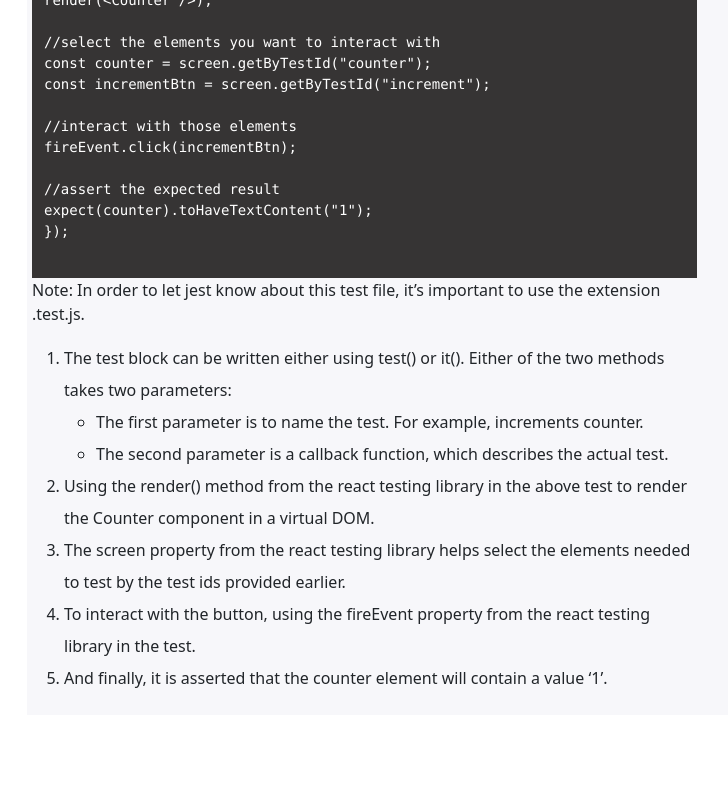
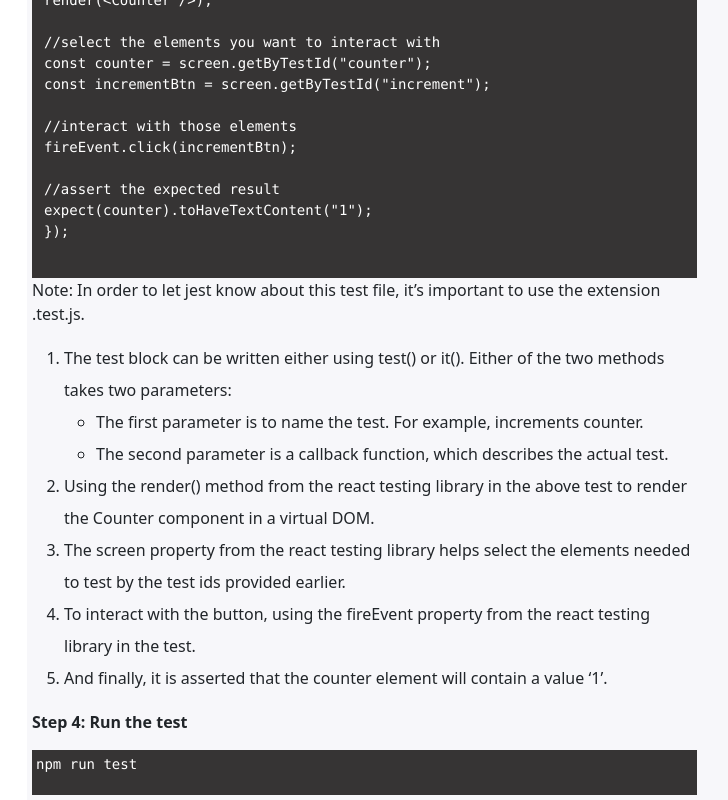
Before and after one commit to pradnya-gawai/react_unit_testing, a React (Create React App) app: page / in a window 1280 px wide. Shown: the part 2320-3120 px from the top of the page, without its empty margins (253-981 px from the left). Before the commit the page ends 3035 px from the top, so only its background shows below. Built offline with nearby package versions, Linux system fonts and the light colour scheme; no server answers.

Commit message:
complte home page

```diff
--- a/src/pages/Home.js
+++ b/src/pages/Home.js
@@ -136,7 +136,7 @@ function Home(props) {
                   Before writing an actual unit test, let’s understand the
                   general structure of a test block:
                   <br />
-                  <ol style={{lineHeight:"2" }}>
+                  <ol style={{ lineHeight: "2" }}>
                     <li>A test is usually written in a test block.</li>
                     <li>
                       Inside the test block, the first thing we do is to render
@@ -166,7 +166,7 @@ function Home(props) {
                   Note: In order to let jest know about this test file, it’s
                   important to use the extension .test.js.
                 </p>
-                <ol style={{lineHeight: "2"}}>
+                <ol style={{ lineHeight: "2" }}>
                   <li>
                     The test block can be written either using test() or it().
                     Either of the two methods takes two parameters:
@@ -200,6 +200,22 @@ function Home(props) {
                     contain a value ‘1’.
                   </li>
                 </ol>
+                <p>
+                  {" "}
+                  <strong>Step 4: Run the test</strong>
+                </p>
+                <div
+                  style={{
+                    backgroundColor: "#363434",
+                    padding: "4px",
+                    color: "white",
+                  }}
+                >
+                  <pre>
+                    <code>npm run test</code>
+                  </pre>
+                </div>
+
               </div>
             </div>
           </div>
```
